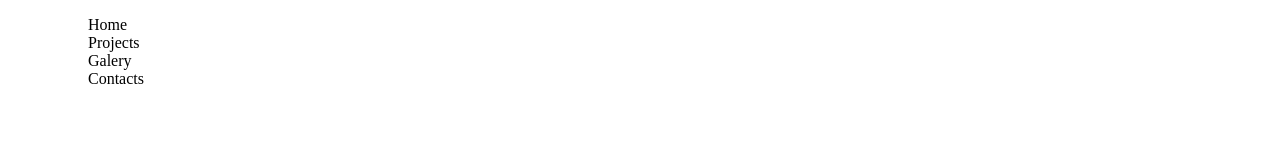
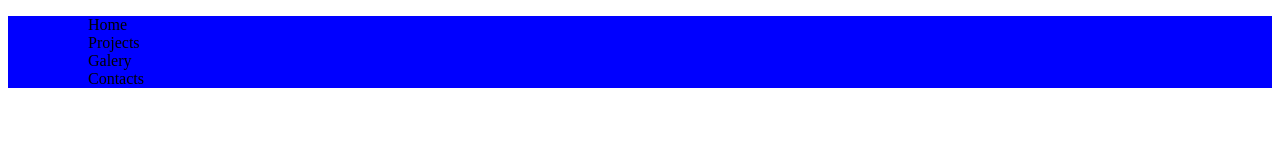
Before and after one commit to jfernandomora/jfernandomora.github.io, a plain HTML site: page index.html in a window 1280 px wide. Drawn offline with Linux system fonts and the light colour scheme.

Commit message:
Add background

```diff
--- a/style.css
+++ b/style.css
@@ -1,3 +1,3 @@
-h1 {
+ul {
     background-color: blue;
 }
```
